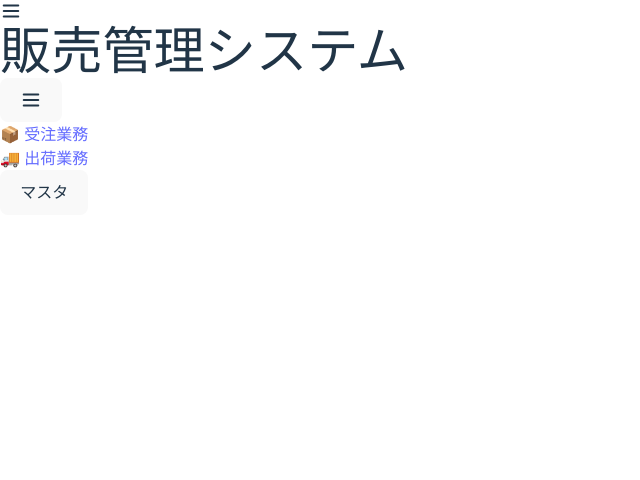
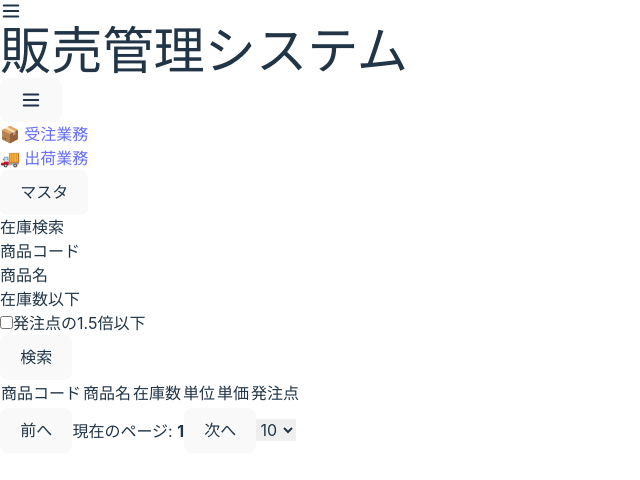
Before and after one commit to ItouTaku0319/hanbai_kanri, a React (Vite) app in the folder front/my-project/: page /zaikoList in a window 1280 px wide. Shown: the top 480 px of the page, without its empty margins (0-640 px from the left). Built offline with nearby package versions, Linux system fonts and the light colour scheme.

Commit message:
Zaikoに名前変更

```diff
--- a/front/my-project/src/App.jsx
+++ b/front/my-project/src/App.jsx
@@ -17,7 +17,7 @@ function App() {
           <Route path="/orders" element={<OrderManagement />} />
           <Route path="/shipments" element={<ShippingForm />} />
           <Route path="/shipping/additional/:orderNumber" element={<AdditionalShippingForm />} />
-          <Route path="/inventory" element={<ZaikoList />} />
+          <Route path="/zaikoList" element={<ZaikoList />} />
           <Route path="/inventory/add" element={<div>在庫追加（実装予定）</div>} />
           <Route path="/lists" element={<div>一覧表示（実装予定）</div>} />
         </Routes>
--- a/front/my-project/src/components/layout/menuItems.jsx
+++ b/front/my-project/src/components/layout/menuItems.jsx
@@ -11,9 +11,9 @@ export const menuItems = [
       {
         label: "在庫業務",
         subMenu: [
-          { label: "在庫検索", path: "/inventory", icon: "🔍" },
-          { label: "在庫状況", path: "/inventory/status", icon: "📊" },
-          { label: "入出庫履歴", path: "/inventory/log", icon: "📖" }
+          { label: "在庫検索", path: "/zaikoList", icon: "🔍" },
+          { label: "在庫状況", path: "/zaiko/status", icon: "📊" },
+          { label: "入出庫履歴", path: "/zaiko/log", icon: "📖" }
         ]
       },
       {
--- a/front/my-project/src/components/pages/ZaikoList.jsx
+++ b/front/my-project/src/components/pages/ZaikoList.jsx
@@ -7,7 +7,7 @@ import Table from "../common/Table";
 
 const ZaikoList = () => {
   // 在庫データの状態管理
-  const [inventory, setInventory] = useState([]);
+  const [zaiko, setZaiko] = useState([]);
   const [totalRecords, setTotalRecords] = useState(0);
   const [pageSize, setPageSize] = useState(10);
   const [currentPage, setCurrentPage] = useState(1);
@@ -59,7 +59,7 @@ const ZaikoList = () => {
       if (!response.ok) throw new Error(`HTTP error! status: ${response.status}`);
 
       const data = await response.json();
-      setInventory(
+      setZaiko(
         data.map((item) => ({
           id: item.id ?? 0,
           code: item.syohin_code ?? "",
@@ -125,7 +125,7 @@ const ZaikoList = () => {
       {/* 🔹 検索実行後にテーブルを表示 */}
       <Table
         columns={columns}
-        data={inventory}
+        data={zaiko}
         pageSize={pageSize}
         totalRecords={totalRecords}
         onFetchData={(page, size) => fetchProducts(page, size)}
```
